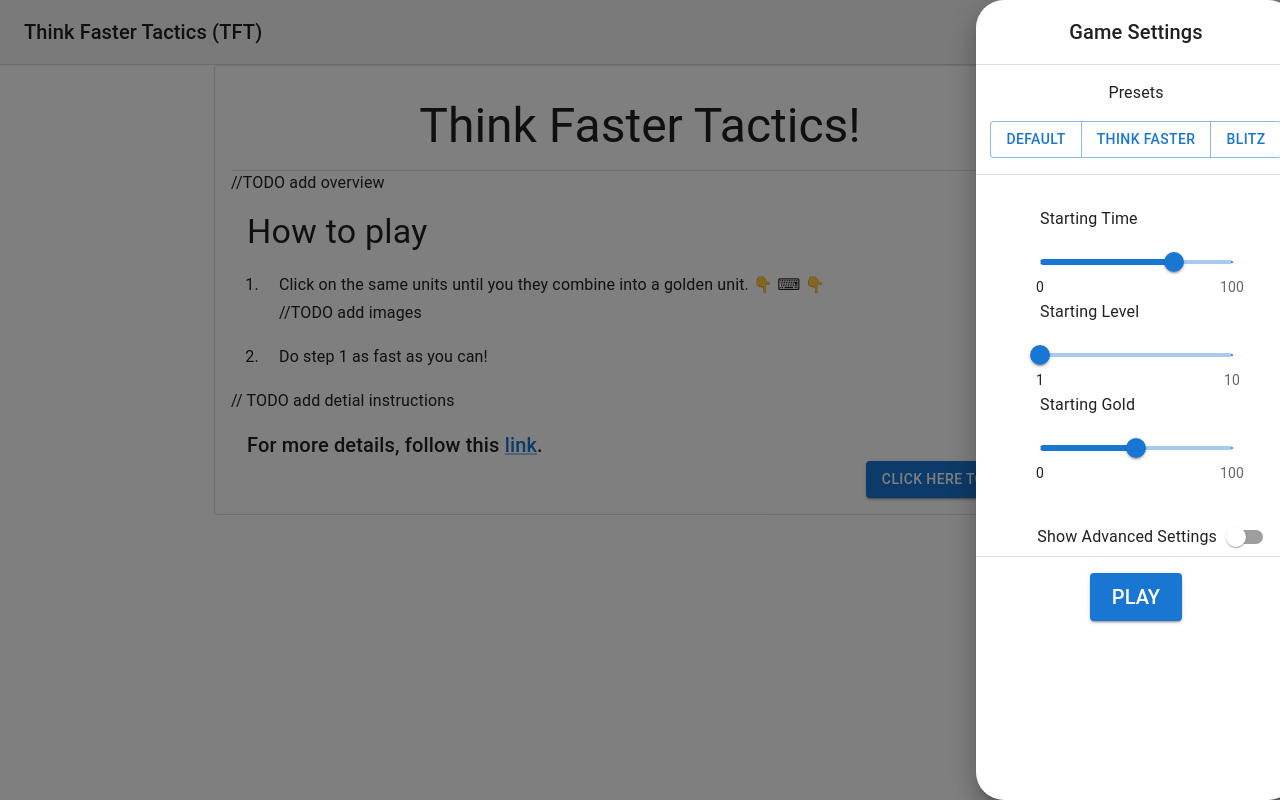
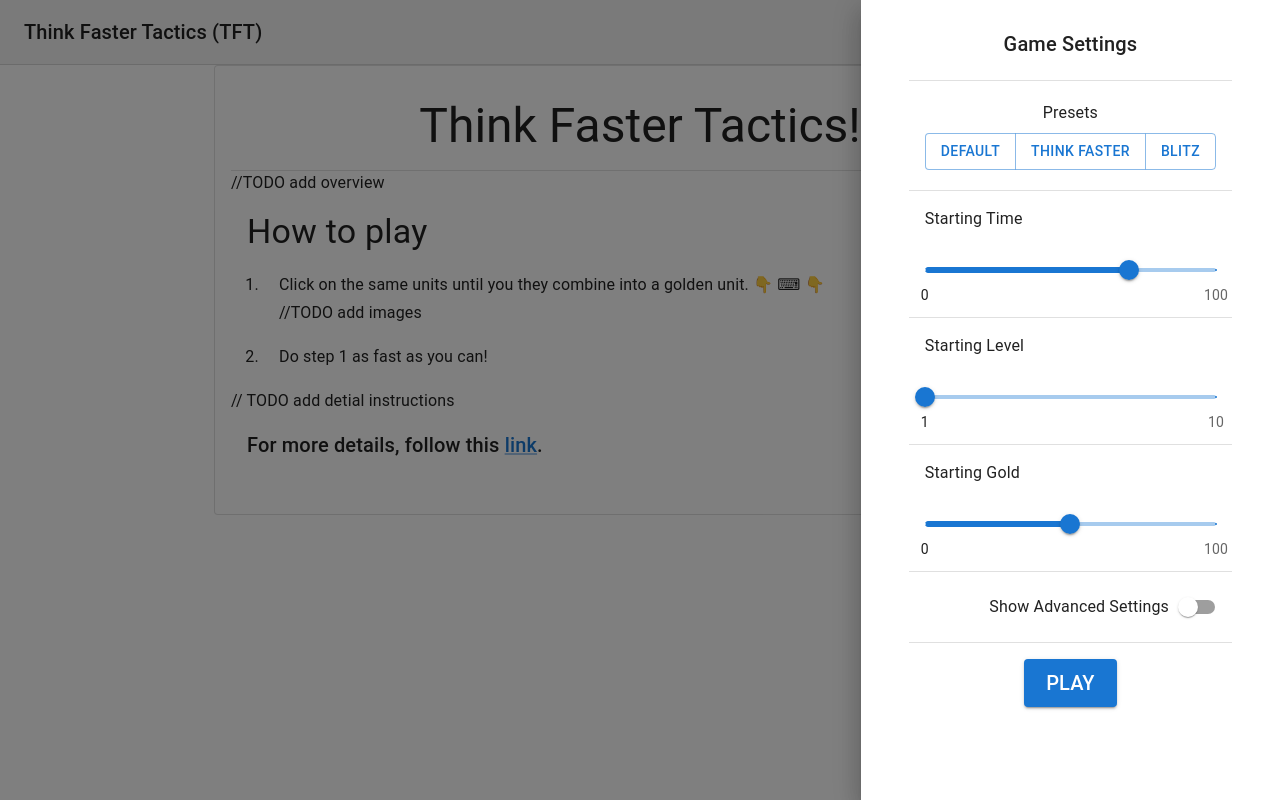
Before and after one commit to qhen143/thinkfaster, a Next.js app: page / in a window 1280 px wide. Both pictures are taken after a click on the button "CLICK HERE TO START". Built offline with nearby package versions, Linux system fonts and the light colour scheme.

Commit message:
fixed layout of drawer

```diff
--- a/src/components/Home.tsx
+++ b/src/components/Home.tsx
@@ -50,9 +50,19 @@ function Home() {
                             onClose={() => toggleDrawer(open)}
                             PaperProps={{
                                 sx: {
-                                    borderRadius: 7,
-                                    mr: -2,
-                                    width: 1/4
+                                    // borderRadius: 7,
+                                    // mr: -2,
+                                    // width: 1/4,
+                                    minWidth: 1/4,
+                                    overflowY: 'scroll',
+                                    scrollbarWidth: 'thin',
+                                    '::-webkit-scrollbar': {
+                                      width: '0.5rem',
+                                    },
+                                    '::-webkit-scrollbar-thumb': {
+                                      borderRadius: '1rem',
+                                      background: '#888',
+                                    },
                                 },
                             }}
                     >
--- a/src/components/Menu.tsx
+++ b/src/components/Menu.tsx
@@ -1,4 +1,4 @@
-import { Accordion, AccordionDetails, AccordionSummary, Box, Button, ButtonGroup, Card, Container, Divider, Drawer, FormControl, FormControlLabel, Paper, Radio, RadioGroup, Slider, Switch, Typography } from "@mui/material";
+import { Accordion, AccordionDetails, AccordionSummary, Box, Button, ButtonGroup, Card, Container, Divider, Drawer, FormControl, FormControlLabel, FormGroup, List, ListItem, Paper, Radio, RadioGroup, Slider, Switch, Typography } from "@mui/material";
 import Grid from '@mui/material/Unstable_Grid2';
 import SettingSlider from "./SettingSlider";
 import { useState } from "react";
@@ -111,7 +111,6 @@ function Menu() {
 
         return (
             <>
-                <Grid container sx={{ px: { xs: 4, md: 8 }, py: { xs: 1, md: 2 } }}>
                 <SettingSlider label='Shop Size' value={setting.shopSize} min={1} max={10} onChange={handleSliderChange('shopSize')}/>
                 <SettingSlider label='Bench Size' value={setting.benchSize} min={2} max={10} onChange={handleSliderChange('benchSize')}/>
                 <SettingSlider label='Board Height' value={setting.rows} min={1} max={5} onChange={handleSliderChange('rows')}/>
@@ -119,8 +118,6 @@ function Menu() {
                 <SettingSlider label='XP Modifer' value={setting.XPModifier} min={1} max={10} onChange={handleSliderChange('XPModifier')}/>
                 <SettingSlider label='Max Level' value={setting.MaxLevel} min={1} max={10} onChange={handleSliderChange('MaxLevel')}/>
                 <SettingSlider label='Gold per Refresh' value={setting.RollCost} min={0} max={2} onChange={handleSliderChange('RollCost')}/>
-                </Grid>
-                <Divider />
             </>
         );
     }
@@ -135,41 +132,44 @@ function Menu() {
     // TODO FONT
     return (
         <>
-            {/* Heading */}
+        <List dense sx={{ px: {xs: 3, md: 6} }}>
+            <ListItem divider sx={{ display: 'flex', justifyContent: 'center', alignItems: 'center' }}>
                 <Typography variant="h6" align="center" sx={{ p: {xs: 1, md: 2}}}>
                     Game Settings
                 </Typography>
                 <Divider />
-            {/* Presets */}
-            <Box alignItems="center" justifyContent="center" display="flex" flexDirection="column">
+            </ListItem>
+
+            <ListItem sx={{ display: 'flex', justifyContent: 'center', alignItems: 'center' }}>
                 <Typography variant="body1" align="left" sx={{ pt: { xs: 1, md: 2 } }}>
                     Presets
                 </Typography>
+            </ListItem>
+            <ListItem divider sx={{ display: 'flex', justifyContent: 'center', alignItems: 'center' }}>
                 <ButtonGroup aria-label="outlined button group"
-                    sx={{ py: { xs: 1, md: 2 } }}
+                    sx={{ pb: { xs: 1, md: 2 } }}
                 >
                     <Button onClick={() => setPresets(Presets.Standard)}>Default</Button>
                     <Button onClick={() => setPresets(Presets.ThinkFaster)}>Think Faster</Button>
                     <Button onClick={() => setPresets(Presets.Blitz)}>Blitz</Button>
                 </ButtonGroup>
-            </Box>
-            <Divider />
-            {/* Basic Settings */}
-            <Grid container sx={{ px: { xs: 4, md: 8 }, py: { xs: 2, md: 4 } }}>
+            </ListItem>
+
             <SettingSlider label='Starting Time' value={setting.time} min={0} max={100} onChange={handleSliderChange('time')}/>
             <SettingSlider label='Starting Level' value={setting.StartingLevel} min={1} max={10} onChange={handleSliderChange('StartingLevel')}/>
             <SettingSlider label='Starting Gold' value={setting.StartingGold} min={0} max={100} onChange={handleSliderChange('StartingGold')}/>
-                {/* // TODO keybinds */}
-            </Grid>
+
+            <ListItem divider sx={{ display: 'flex', justifyContent: 'right', alignItems: 'right', py: {xs: 1, md: 2 } }}>
+                <FormGroup>
                     <FormControlLabel labelPlacement="start" control={
                         <Switch checked={showAdvancedSettings} onChange={() => setShowAdvancedSettings(!showAdvancedSettings)} />
-            } label="Show Advanced Settings" sx={{ px: { xs: 2, md: 4 }}}/>
-            <Divider />
-            {/* Advanced Settings */}
-            {/* {HighlightMouse(props.enableMouseTracker)} */}
+                    } label="Show Advanced Settings"/>
+                </FormGroup>
+            </ListItem>
+
             {AdvancedSettings(showAdvancedSettings)}
-            {/* Play Button */}
-            <Box sx={{ display: 'flex', justifyContent: 'center', py: { xs: 1, md: 2 } }}>
+
+            <ListItem sx={{ display: 'flex', justifyContent: 'center', alignItems: 'center', py: {xs: 1, md: 2 } }}>
                 <Button
                     variant="contained"
                     size="large"
@@ -180,7 +180,8 @@ function Menu() {
                         Play
                     </Typography>
                 </Button>
-            </Box>
+            </ListItem>
+        </List>
         </>
     );
 }
--- a/src/components/SettingSlider.tsx
+++ b/src/components/SettingSlider.tsx
@@ -1,4 +1,4 @@
-import { Typography, Slider, Input } from "@mui/material";
+import { Typography, Slider, Input, ListItem } from "@mui/material";
 import { useState } from "react";
 import Grid from '@mui/material/Unstable_Grid2';
 import AccessTimeIcon from '@mui/icons-material/AccessTime';
@@ -38,12 +38,13 @@ function SettingSlider(props: {
     // TODO use value
     return (
         <>
-            <Grid xs={12} >
+            <ListItem sx={{ pt: {xs: 1, md: 2 } }}>
                 <Typography variant="body1" align="left">
                     {props.label}
                 </Typography>
-            </Grid>
-            <Grid xs={12}>
+            </ListItem>
+
+            <ListItem divider sx={{ pb: {xs: 1, md: 2 } }}>
                 <Slider
                         // value={typeof value === 'number' ? value : props.min}
                         onChange={props.onChange}
@@ -54,7 +55,9 @@ function SettingSlider(props: {
                         marks={[{value: props.min, label: props.min}, {value: props.max, label: props.max}]}
                         sx={{ my: { xs: 1, md: 2 } }}
                     />
-            </Grid>
+            </ListItem>
+
+            {/* </Grid> */}
                 {/* <Grid item>
                     <Input
                         value={value}
```
Lines whose indentation alone changed are shown as unchanged.
